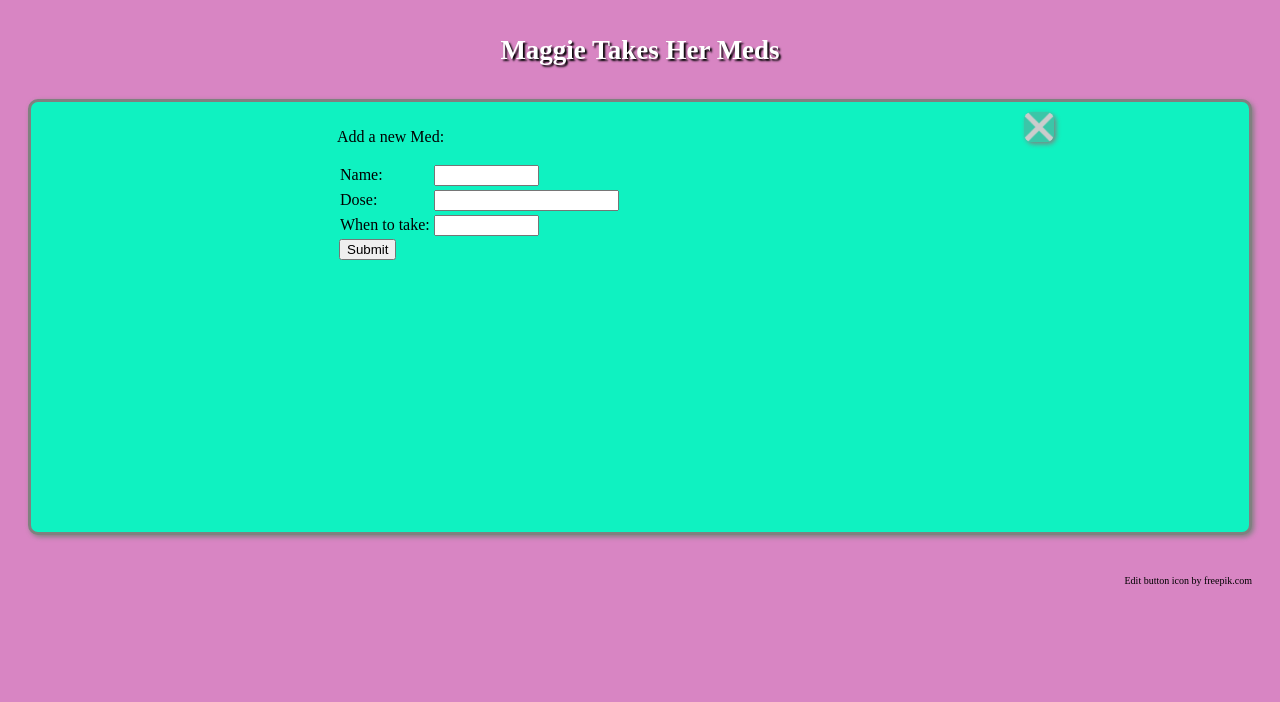
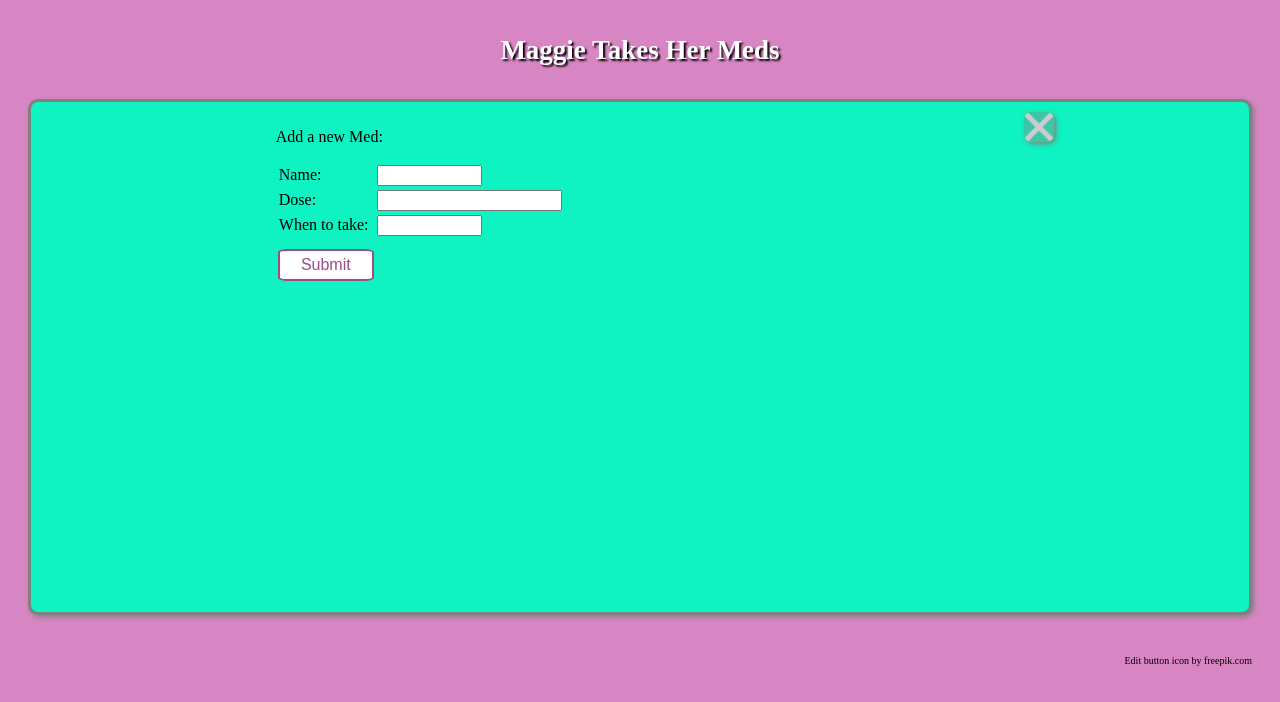
Before and after one commit to APereira23/maggie-takes-her-meds, a React (Create React App) app: page / in a window 1280 px wide. Both pictures are taken after a click on the button 1039 px from the left and 126 px from the top of the page. Shown: the top 702 px of the page. Built offline with nearby package versions, Linux system fonts and the light colour scheme.

Commit message:
Style fixes

```diff
--- a/src/App.css
+++ b/src/App.css
@@ -19,11 +19,11 @@ header {
   text-shadow: 2px 2px 2px black;
 }
 .overview {
-  height: 50vh;
+  height: 60vh;
   overflow: scroll;
   margin-top: 10px;
   padding: 10px;
-  padding-left: 25%;
+  padding-left: 20%;
   padding-bottom: 20px;
   background-color: rgb(15, 242, 193);
   border-radius: 10px;
@@ -116,25 +116,20 @@ header {
   cursor: pointer;
 }
 
-.refill-button-container {
-  display: flex;
-  justify-content: center;
-}
-
-.refill-button {
+.confirm-button {
   background-color: white;
-  color: purple;
-  border: 2px solid purple;
-  border-radius: 50%;
-  font-size: 16px;
-  padding: 10px;
-  margin-top: 20px;
-  width: 30vw;
-  height: 30vw;
+  color: rgb(156, 76, 136);
+  border: 2px solid rgb(156, 76, 136);
+  border-radius: 10%;
+  font-size: 1rem;
+  margin-top: 10px;
+  margin-bottom: 10px;
+  width: 6rem;
+  height: 2rem;
   cursor: pointer;
   transition: all 0.2s ease-in-out;
 }
-.refill-button:hover {
+.confirm-button:hover {
   background-color: purple;
   color: white;
 }
--- a/src/components/AddItem.js
+++ b/src/components/AddItem.js
@@ -36,7 +36,7 @@ class AddItem extends Component {
                   ref={this.newNameRef}
                   type="text"
                   size="10"
-                  maxlength="20"
+                  maxlength="30"
                   required
                 /></td>
               </tr>
@@ -58,12 +58,12 @@ class AddItem extends Component {
                   ref={this.newTimeRef}
                   type="text"
                   size="10"
-                  maxLength="20"
+                  maxLength="30"
                   required
                 /></td>
               </tr>
               <tr>
-                <button type="submit">Submit</button>
+                <button className="confirm-button" type="submit">Submit</button>
               </tr>
             </thead>
           </table>
--- a/src/components/EditItem.js
+++ b/src/components/EditItem.js
@@ -57,7 +57,7 @@ class EditItem extends Component {
                 type="number"
                 size="1"
                 min="0"
-                defaultValue={item.Dose}
+                defaultValue={item.dose}
                 required
               />
             </td>
@@ -68,16 +68,16 @@ class EditItem extends Component {
               <input
                 id="editDose"
                 ref={this.editTimeRef}
-                type="number"
-                size="1"
+                type="text"
+                size="10"
                 min="0"
-                defaultValue={item.Time}
+                defaultValue={item.time}
                 required
               />
             </td>
           </tr>
           <tr>
-            <button onClick={this.edit}>Save</button>
+            <button className="confirm-button" onClick={this.edit}>Save</button>
           </tr>
         </thead>
     );
```
